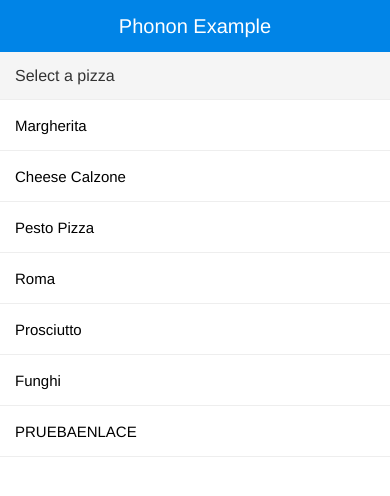
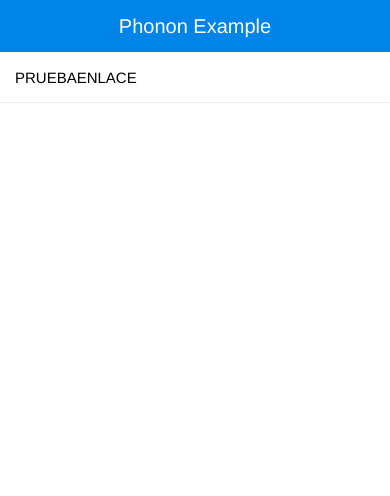
Before and after one commit to javisv/pruebaApp, a plain HTML site: page www/index.html in a window 390 px wide. Drawn offline with Linux system fonts and the light colour scheme; some packages are replaced by stand-ins of ours.

Commit message:
Update index.html

```diff
--- a/www/index.html
+++ b/www/index.html
@@ -7,7 +7,7 @@
         <meta name="viewport" content="user-scalable=no, initial-scale=1, maximum-scale=1, minimum-scale=1, width=device-width, height=device-height" />
 
         <link rel="stylesheet" type="text/css"  href="css/phonon/phonon.css" />
-        <title>App</title>
+        <title>SCHNEIDER support</title>
     </head>
     <body>
 
@@ -31,14 +31,7 @@
             <div class="content">
 
                 <ul class="list">
-                    <li class="divider">Select a pizza</li>
-                    <li><a class="padded-list" href="#!pagetwo/margherita">Margherita</a></li>
-                    <li><a class="padded-list" href="#!pagetwo/calzone">Cheese Calzone</a></li>
-                    <li><a class="padded-list" href="#!pagetwo/pesto">Pesto Pizza</a></li>
-                    <li><a class="padded-list" href="#!pagetwo/roma">Roma</a></li>
-                    <li><a class="padded-list" href="#!pagetwo/prosciutto">Prosciutto</a></li>
-                    <li><a class="padded-list" href="#!pagetwo/funghi">Funghi</a></li>
-					      <li><a class="padded-list" href="file:///sdk/VidyoInit/inicioVidyo.html">PRUEBAENLACE</a></li>
+		   <li><a class="padded-list" href="file:///sdcard/VidyoInit/inicioVidyo.html">PRUEBAENLACE</a></li>
                 </ul>
 
             </div>
```
